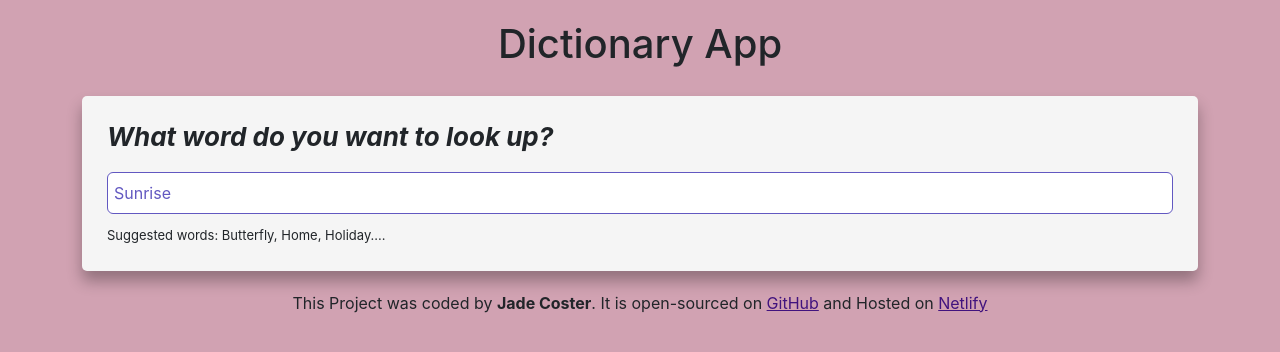
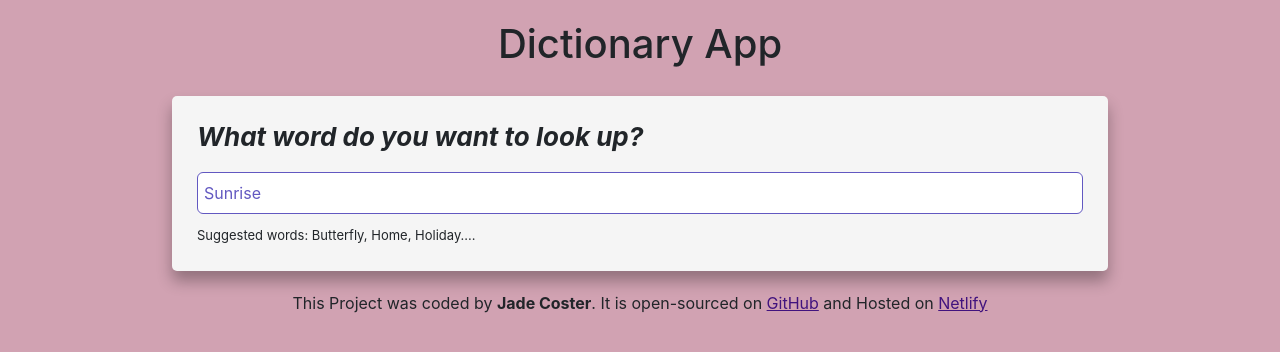
Before and after one commit to Vadia-Jade/dictionary-app-react, a React (Create React App) app: page / in a window 1280 px wide. Shown: the top 352 px of the page. Built offline with nearby package versions, Linux system fonts and the light colour scheme; no server answers.

Commit message:
Polished My app

```diff
--- a/src/App.css
+++ b/src/App.css
@@ -1,10 +1,12 @@
-
+.App{
+  max-width: 960px;
+  margin: 0 auto;
+}
 .App-header{
   text-align: center;
   margin: 0 auto;
   padding: 20px;
 }
-
 .App footer{
   text-align: center;
   margin: 0 auto;
--- a/src/Dictionary.css
+++ b/src/Dictionary.css
@@ -76,5 +76,8 @@
     padding-right: 10px;
     line-height: 1;
     color: #6258c1;
-
 }
+.Photos img{
+    border-radius: 5px;
+    margin: 10px 0;
+}
--- a/src/Photos.js
+++ b/src/Photos.js
@@ -1,4 +1,5 @@
 import React from "react";
+import "./Dictionary.css";
 
 export default function Photos(props){
   if (props.photos.length) {
```
